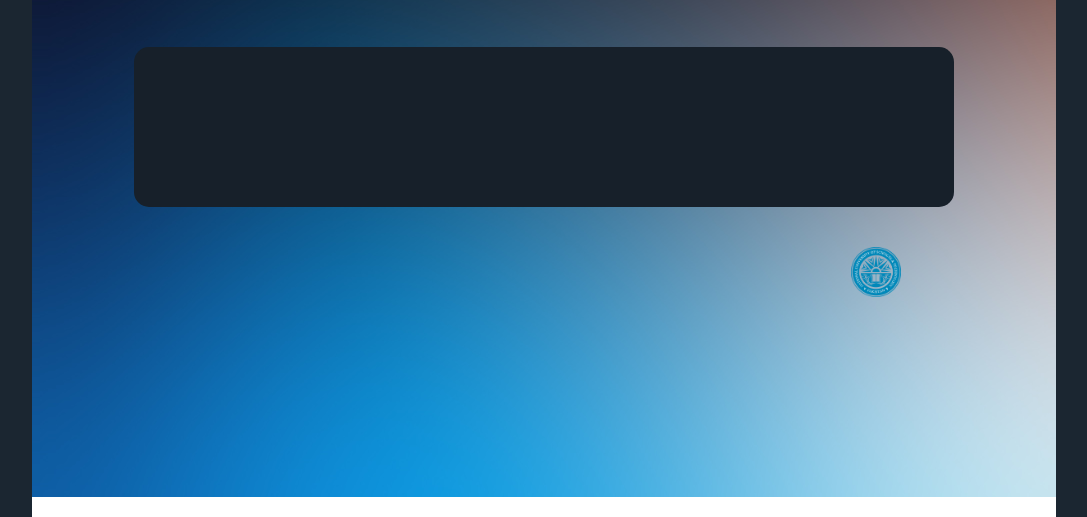
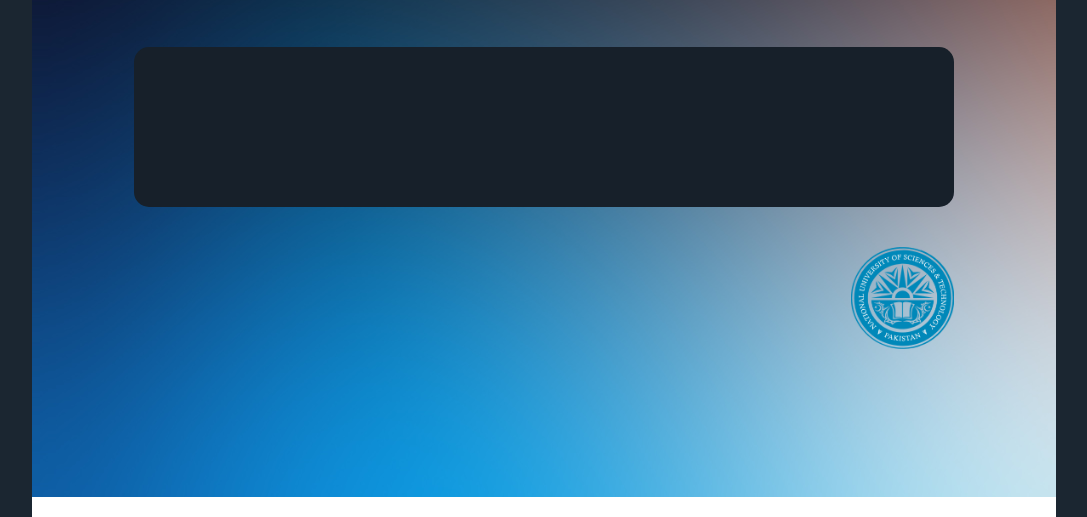
Before and after one commit to habdullah/habdulla.github.io, a plain HTML site: page index.html in a window 1280 px wide. Shown: the part 283-800 px from the top of the page, without its empty margins (96-1183 px from the left). Drawn offline with nearby package versions, Linux system fonts and the light colour scheme.

Commit message:
logo fix

```diff
--- a/index.html
+++ b/index.html
@@ -29,7 +29,7 @@
 			<span id="desc">Press Mic to start recording</span>
 			</span>
 			<div id="box"><canvas id="analyser" width ="" height= "" style="display:none"></canvas></div>
-			<img id ="nust" src="nust.png" width="50" height="50">
+			<img id ="nust" src="nust.png" width="10%" >
 
 
 		</div>
```
